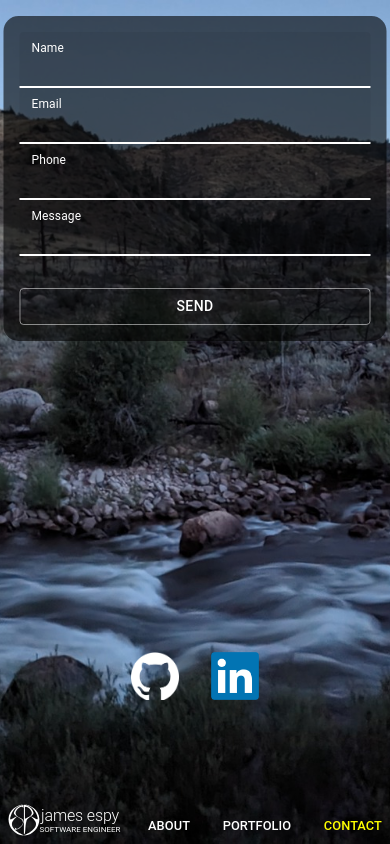
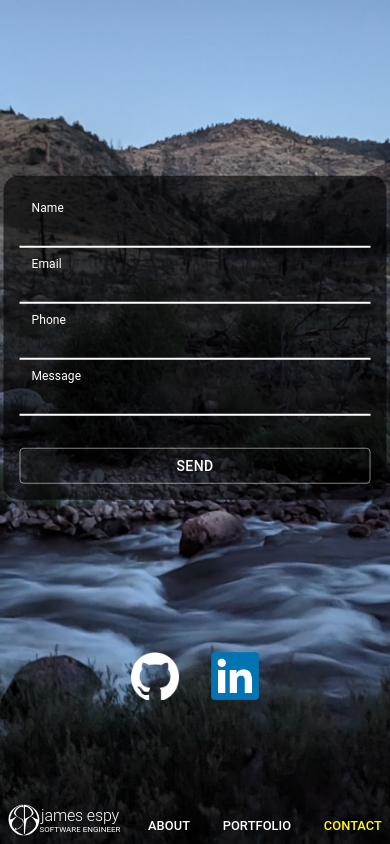
Before and after one commit to jespy2/ewd-site, a React (Create React App) app: page /contact in a window 390 px wide. Built offline with nearby package versions, Linux system fonts and the light colour scheme.

Commit message:
cleaned up scss file for contact page

```diff
--- a/src/components/contact-form/ContactForm.module.scss
+++ b/src/components/contact-form/ContactForm.module.scss
@@ -58,31 +58,30 @@
   }
 }
 
-@media screen and (max-width: 900px) and (orientation: portrait) {
+// LANDSCAPE
+@media screen and (orientation: landscape) {
+  @media screen and (max-height: 430px) {
     .contactFormContainer {
-    top: 1rem;
-    left: 1rem;
-    right: 1rem;
-    width: 90%;
+      top: 40%;
+      width: 60vw;
+      height: 70vh;
+      padding: .5rem;
+    }
   }
 }
 
-@media screen and (max-height: 430px) and (orientation: landscape) {
+// PORTRAIT
+@media screen and (orientation: portrait) {
+  @media screen and (max-width: 900px) {
     .contactFormContainer {
-    top: 45%;
-    left: 50%;
-    width: 60vw;
-    height: 80vh;
-    padding: .5rem;
+      width: 70%;
     }
   }
 
   @media screen and (max-width: 600px) {
-
     .contactFormContainer {
-    top: 1rem;
-    left: 50%;
-    transform: translateX(-50%);
+      top: 40%;
       width: 90%;
     }
   }
+}
--- a/src/pages/contact/Contact.module.scss
+++ b/src/pages/contact/Contact.module.scss
@@ -30,6 +30,8 @@
   }
 }
 
+// LANDSCAPE
+@media screen and (orientation: landscape) {
   @media screen and (max-width: 1200px) {
     .contactContainer {
       .linksContainer {
@@ -39,16 +41,11 @@
     }
   }
 
-@media screen and (max-width: 900px) and (orientation: portrait) {
+  @media screen and (max-width: 900px) {
     .contactContainer {
       .linksContainer {
-      top: unset;
-      bottom: 8rem;
-      right: 5rem;
-      height: 5rem;
-      width: 10rem;
-      display: flex;
-      flex-direction: row;
+        top: 2rem;
+        width: 5rem;
 
         img {
           width: 3rem;
@@ -60,14 +57,13 @@
         a {
           width: 3rem;
           height: 3rem;
-        padding: 1rem;
           margin: 0;
         }
       }
     }
   }
 
-@media screen and (max-width: 900px) and (orientation: landscape) {
+  @media screen and (max-height: 430px) {
     .contactContainer {
       .linksContainer {
         top: 2rem;
@@ -84,22 +80,39 @@
         a {
           width: 3rem;
           height: 3rem;
-        padding: 1rem;
           margin: 0;
         }
       }
     }
   }
+}
 
-@media screen and (max-width: 600px) {
+// PORTRAIT
+@media screen and (orientation: portrait) {
+    @media screen and (max-width: 900px) {
     .contactContainer {
       .linksContainer {
+        flex-direction: row;
         top: unset;
         left: 50%;
         transform: translateX(-50%);
         bottom: 8rem;
         width: 10rem;
         justify-content: center;
+
+        img {
+          width: 3rem;
+          height: 3rem;
+          padding: 0;
+          margin: 0;
+        }
+
+        a {
+          width: 3rem;
+          height: 3rem;
+          margin: 0;
         }
       }
     }
+  }
+}
```
Lines whose indentation alone changed are shown as unchanged.
